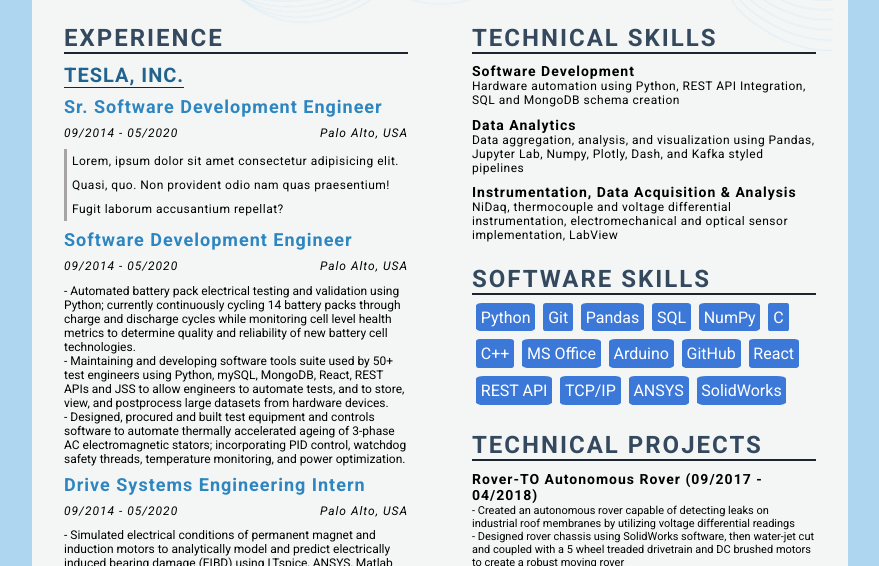
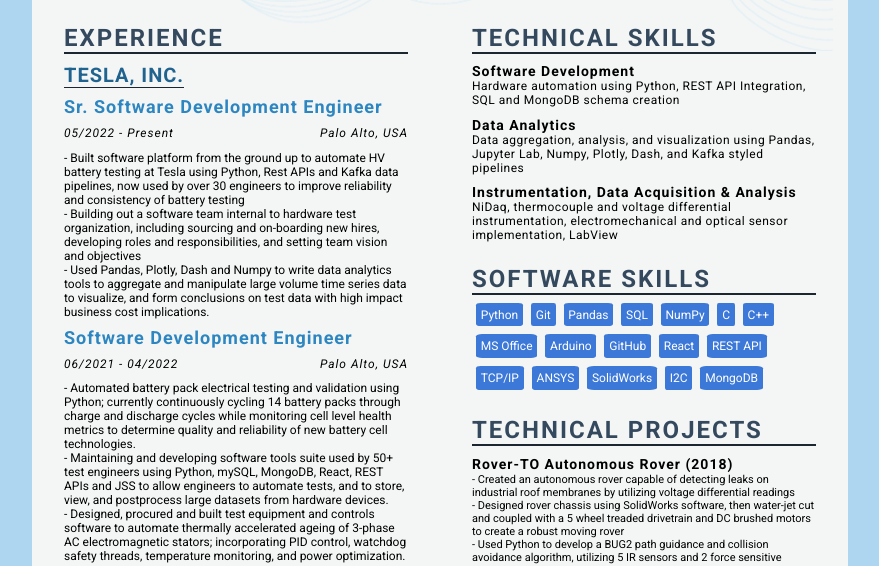
Before and after one commit to Gkaczkowski/html_resume, a plain HTML site: page index.html in a window 1280 px wide. Shown: the part 231-797 px from the top of the page, without its empty margins (200-1079 px from the left). Drawn offline with Linux system fonts and the light colour scheme.

Commit message:
almost done

```diff
--- a/index.html
+++ b/index.html
@@ -62,22 +62,33 @@
                                 <p class="exp-position">Sr. Software Development Engineer</p>
                                 <div class="date-loc-details">
                                     <div class="details-left">
-                                        <p class="time-period">09/2014 - 05/2020</p>
+                                        <p class="time-period">05/2022 - Present</p>
                                     </div>
                                     <div class="details-right">
                                         <p class="location">Palo Alto, USA</p>
                                     </div>
                                 </div>
                                 <p class="exp-desc">
-                                    Lorem, ipsum dolor sit amet consectetur adipisicing elit. Quasi, quo. Non provident odio nam quas praesentium!
-                                    Fugit laborum accusantium repellat?
+                                    <ul class="dashed">
+                                      <li>Built software platform from the ground up to automate HV battery
+                                          testing at Tesla using Python, Rest APIs and Kafka data pipelines,
+                                          now used by over 30 engineers to improve reliability and consistency of
+                                          battery testing</li>
+                                      <li>Building out a software team internal to hardware test organization,
+                                          including sourcing and on-boarding new hires, developing roles and
+                                          responsibilities, and setting team vision and objectives</li>
+                                      <li>Used Pandas, Plotly, Dash and Numpy to write data analytics tools to
+                                          aggregate and manipulate large volume time series data to visualize,
+                                          and form conclusions on test data with high impact business cost implications.
+                                      </li>
+                                    </ul>
                                 </p>
                             </div>
                             <div class="exp-positions">
                                 <p class="exp-position">Software Development Engineer</p>
                                 <div class="date-loc-details">
                                     <div class="details-left">
-                                        <p class="time-period">09/2014 - 05/2020</p>
+                                        <p class="time-period">06/2021 - 04/2022</p>
                                     </div>
                                     <div class="details-right">
                                         <p class="location">Palo Alto, USA</p>
@@ -234,13 +245,19 @@
                                  <div class="box">
                                     <p>SolidWorks</p>
                                 </div>
+                                <div class="box">
+                                    <p>I2C</p>
+                                </div>
+                                <div class="box">
+                                    <p>MongoDB</p>
+                                </div>
                             </div>
                     </section>
                     <! -- TECHNICAL PROJECTS -->
                     <section class="projects gap">
                         <div class="right-title">TECHNICAL PROJECTS</div>
                         <div class="projects-contents">
-                            <p class="projects-name">Rover-TO Autonomous Rover (09/2017 - 04/2018)</p>
+                            <p class="projects-name">Rover-TO Autonomous Rover (2018)</p>
                             <p class="projects-desc">
                                 <ul class="dashed">
                                       <li>Created an autonomous rover capable of detecting leaks on industrial roof
@@ -257,7 +274,7 @@
                             </p>
                         </div>
                         <div class="projects-contents">
-                                <p class="projects-name">Oculus Controlled Robotic Head (01/2017 - 04/2017)</p>
+                                <p class="projects-name">Oculus Controlled Robotic Head (2017)</p>
                                 <p class="projects-desc">
                                     <ul class="dashed">
                                         <li>Incorporates visual feedback from an Intel RealSense camera, and user
--- a/style.css
+++ b/style.css
@@ -285,7 +285,7 @@ ul.dashed > li:before {
 }
 
 .box {
-  font-size: 16px;
+  font-size: 12px;
   color: white;
   float: left;
   border-radius: 10%;
```
